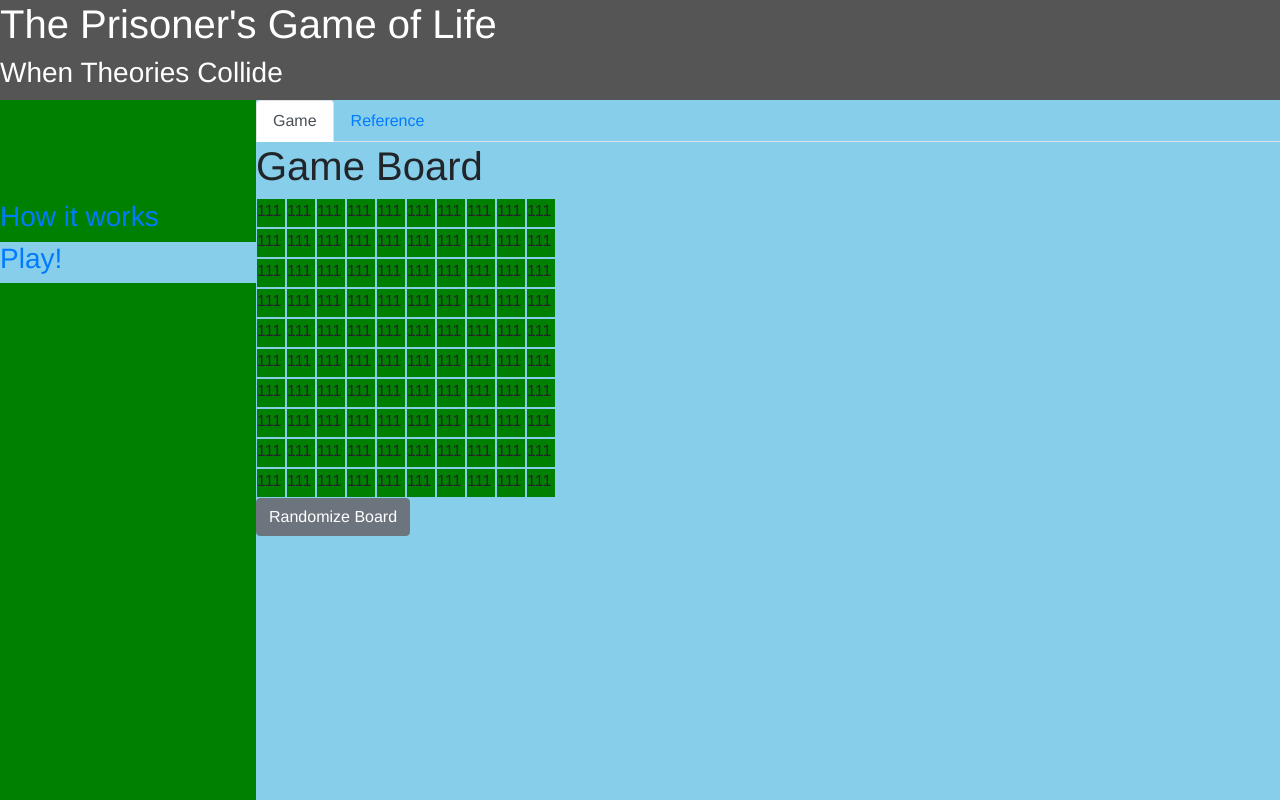
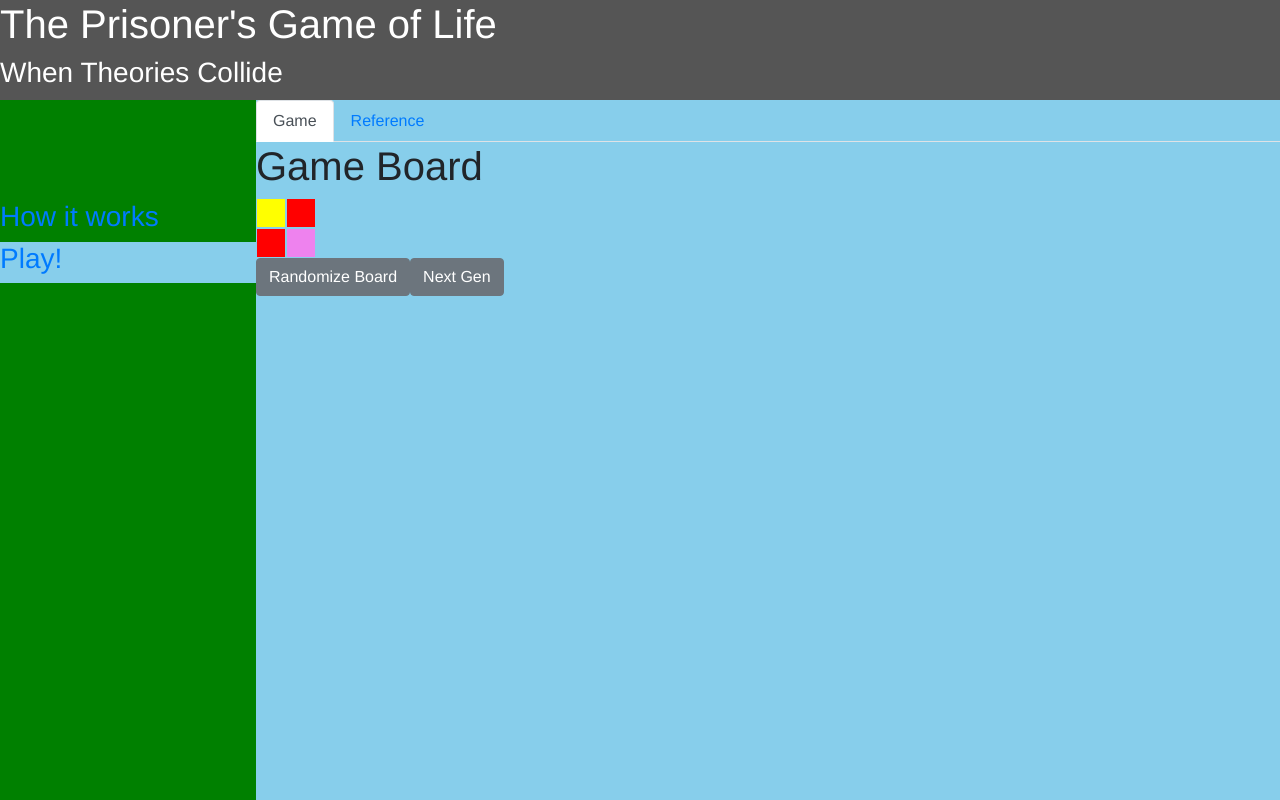
Before and after one commit to asakasamo/prisoners-game-of-life, a Vue app: page /play in a window 1280 px wide. Built offline with nearby package versions, Linux system fonts and the light colour scheme.

Commit message:
Complete game logic for Prisoner's GOL and regular GOL

```diff
--- a/public/index.html
+++ b/public/index.html
@@ -6,7 +6,7 @@
    <meta http-equiv="X-UA-Compatible" content="IE=edge">
    <meta name="viewport" content="width=device-width,initial-scale=1.0">
    <link rel="icon" href="<%= BASE_URL %>favicon.png">
-   <title>Prisoner's Dilemma meets Conway's Game of Life</title>
+   <title>The Prisoner's Game of Life</title>
 </head>
 
 <body>
--- a/src/components/game/GameBoard.vue
+++ b/src/components/game/GameBoard.vue
@@ -2,10 +2,12 @@
    <div>
       <h1>Game Board</h1>
       <table>
-         <tr v-for="(row, i) in board.cells" :key="i">
-            <td v-for="(col, j) in row" :key="j">
-               <div :style="{ backgroundColor: col.color }">
-                  {{ col.strategy }}
+         <tr v-for="(row, x) in board.cells" :key="x">
+            <td v-for="(col, y) in row" :key="y">
+               <div
+                  :style="{ backgroundColor: col.color }"
+                  @click="setCell(x, y)"
+                  >
                </div>
             </td>
          </tr>
@@ -13,6 +15,10 @@
 
       <b-btn @click="board.randomize()">
          Randomize Board
+      </b-btn>
+
+      <b-btn @click="goToNextGen()">
+         Next Gen
       </b-btn>
    </div>
 </template>
@@ -25,11 +31,20 @@ import Battle from "./logic/battle.js";
 export default {
    data() {
       return {
-         board: new Board(10, 10)
+         board: new Board(5, 5)
       };
    },
    created() {
-      console.table(Battle.getScoresForGeneration(this.board));
+      this.board.setTestBoard();
+   },
+   methods: {
+      goToNextGen() {
+         this.board.cells = Battle.getNextGeneration(this.board);
+         // this.board.cells = Battle.getNextGenerationGameOfLife(this.board);
+      },
+      setCell(x, y) {
+         this.board.cells[x][y] = this.board.cells[x][y].getToggled();
+      }
    }
 };
 </script>
--- a/src/components/game/logic/battle.js
+++ b/src/components/game/logic/battle.js
@@ -1,4 +1,12 @@
 import { Player } from "./player";
+import { Board } from "./board";
+
+const TEMPTATION = 0,
+   REWARD = -1,
+   PUNISHMENT = -2,
+   SUCKER = -3,
+   COOPERATE = 1,
+   DEFECT = 0;
 
 export default {
    /**
@@ -11,21 +19,21 @@ export default {
       p1move = parseInt(p1move);
       p2move = parseInt(p2move);
 
-      if (p1move == 1 && p2move == 1)
+      if (p1move == COOPERATE && p2move == COOPERATE)
          //both cooperate
-         return [3, 3];
+         return [REWARD, REWARD];
 
-      if (p1move == 0 && p2move == 0)
+      if (p1move == DEFECT && p2move == DEFECT)
          //both defect
-         return [1, 1];
+         return [PUNISHMENT, PUNISHMENT];
 
-      if (p1move == 1 && p2move == 0)
+      if (p1move == COOPERATE && p2move == DEFECT)
          //p1 cooperate, p2 defect
-         return [0, 5];
+         return [SUCKER, TEMPTATION];
 
-      if (p1move == 0 && p2move == 1)
+      if (p1move == DEFECT && p2move == COOPERATE)
          //p2 cooperate, p1 defect
-         return [5, 0];
+         return [TEMPTATION, SUCKER];
 
       return [0, 0];
    },
@@ -116,5 +124,83 @@ export default {
       }
 
       return scores;
+   },
+
+   /**
+    * Returns the next generation of the given game board.
+    * @param {Board} board the game board
+    */
+   getNextGeneration(board) {
+      let nextGen = board.getBlankBoard();
+      let scores = this.getScoresForGeneration(board);
+
+      for (let row of board.cells) {
+         for (let cell of row) {
+            //for this cell,
+
+            //find highest neighbor score
+            let bestScore = scores[cell.x][cell.y];
+            let bestNeighbor = cell;
+            const neighborCoords = board.getNeighborCoords(cell.x, cell.y);
+
+            //search for the highest scoring neighbor
+            for (let neighborCoord of neighborCoords) {
+               let [nx, ny] = neighborCoord;
+               if (scores[nx][ny] > bestScore) {
+                  bestScore = scores[nx][ny];
+                  bestNeighbor = board.getCell(nx, ny);
+               }
+            }
+
+            //  adopt that strategy
+            nextGen[cell.x][cell.y] = new Player(
+               bestNeighbor.stratId,
+               cell.x,
+               cell.y
+            );
+         }
+      }
+
+      return nextGen;
+   },
+
+   /**
+    * Returns the next generation for a given Game of Life board
+    * @param {*} board
+    */
+   getNextGenerationGameOfLife(board) {
+      let nextGen = board.getBlankBoard();
+
+      for (let x in board.cells) {
+         for (let y in board.cells[x]) {
+            [x, y] = [parseFloat(x), parseFloat(y)];
+            let aliveNextGen = false;
+            let liveNeighbors = 0;
+            const neighborCoords = board.getNeighborCoords(x, y);
+
+            //search for the highest scoring neighbor
+            for (let neighborCoord of neighborCoords) {
+               let [nx, ny] = neighborCoord;
+               if (board.cells[nx][ny].isAlive()) {
+                  liveNeighbors++;
+               }
+            }
+
+            const cell = board.cells[x][y];
+            if (
+               cell.isAlive() &&
+               (liveNeighbors === 2 || liveNeighbors === 3)
+            ) {
+               aliveNextGen = true;
+            } else if (cell.isAlive()) {
+               aliveNextGen = false;
+            } else if (!cell.isAlive() && liveNeighbors === 3) {
+               aliveNextGen = true;
+            }
+
+            nextGen[x][y] = aliveNextGen ? new Player(8) : new Player(9);
+         }
+      }
+      return nextGen;
    }
 };
--- a/src/components/game/logic/board.js
+++ b/src/components/game/logic/board.js
@@ -1,4 +1,5 @@
 import { Player } from "./player";
+import { isObject } from "util";
 
 /**
  * The Board class, which keeps track of a 2d array of players.
@@ -23,29 +24,69 @@ export class Board {
    }
 
    getRandomBoard() {
-      var arr = [];
+      let cells = [];
 
-      for (var i = 0; i < this.width; i++) {
-         arr.push([]);
-         for (var j = 0; j < this.height; j++) {
-            arr[i].push(new Player(Math.floor(Math.random() * 8), i, j));
+      for (let i = 0; i < this.width; i++) {
+         cells.push([]);
+         for (let j = 0; j < this.height; j++) {
+            cells[i].push(new Player(Math.floor(Math.random() * 8), i, j));
          }
       }
 
-      return arr;
+      return cells;
    }
 
-   getNeighborCoords(x, y) {
-      var neighbors = [];
+   setTestBoard() {
+      let cells = [
+         [new Player(2, 0, 0), new Player(0, 0, 1)],
+         [new Player(0, 1, 0), new Player(6, 1, 1)]
+      ];
 
-      // get each surrounding cell, wrapping around the edges if necessary
-      for (var i = x - 1; i < x + 2; i++) {
-         for (var j = y - 1; j < y + 2; j++) {
-            if (!(i == x && j == y)) {
-               neighbors.push([
-                  (i + this.width) % this.width,
-                  (j + this.height) % this.height
-               ]);
+      this.cells = cells;
+      [this.width, this.height] = [cells.length, cells[0].length];
+   }
+
+   setGameOfLifeBoard() {
+      const al = new Player(8);
+      const de = new Player(9);
+
+      let cells = [
+         [al, de, de, de, de],
+         [de, al, al, de, de],
+         [al, al, de, de, de],
+         [de, de, de, de, de],
+         [de, de, de, de, de]
+      ];
+
+      this.cells = cells;
+      [this.width, this.height] = [cells.length, cells[0].length];
+   }
+
+   /**
+    * Returns the neighboring cells of a given cell
+    * @param {number} x x coordinate
+    * @param {number} y y coordinate
+    * @param {boolean} wrap if the function should wrap around the edges
+    */
+   getNeighborCoords(x, y, wrap = true) {
+      let neighbors = [];
+
+      // get each surrounding cell, wrapping around the edges if specified
+      for (let i = x - 1; i < x + 2; i++) {
+         for (let j = y - 1; j < y + 2; j++) {
+            if (!(i === x && j === y)) {
+               if (wrap) {
+                  neighbors.push([
+                     (i + this.width) % this.width,
+                     (j + this.height) % this.height
+                  ]);
+               } else {
+                  if (
+                     !(i < 0 || i >= this.width || j < 0 || j >= this.height)
+                  ) {
+                     neighbors.push([i, j]);
+                  }
+               }
             }
          }
       }
--- a/src/components/game/logic/player.js
+++ b/src/components/game/logic/player.js
@@ -26,7 +26,9 @@ export class Player {
          "blue",
          "indigo",
          "violet",
-         "green"
+         "green",
+         "black",
+         "white"
       ];
 
       const names = [
@@ -37,7 +39,9 @@ export class Player {
          "The Backstabber",
          "The Troll",
          "Tit-for-tat",
-         "The Quaker"
+         "The Quaker",
+         "GOL_ALIVE",
+         "GOL_DEAD"
       ];
 
       this.stratId = strat;
@@ -61,4 +65,16 @@ export class Player {
    getNextMove(oppMove) {
       return parseInt(this.strategy[2 - oppMove]);
    }
+
+   isAlive() {
+      return this.stratId === 8;
+   }
+
+   getToggled() {
+      if (this.isAlive()) {
+         return new Player(9, this.x, this.y);
+      } else {
+         return new Player(8, this.x, this.y);
+      }
+   }
 }
```
Also changed, not shown: src/components/game/logic/game.js (+1 -116 lines).
